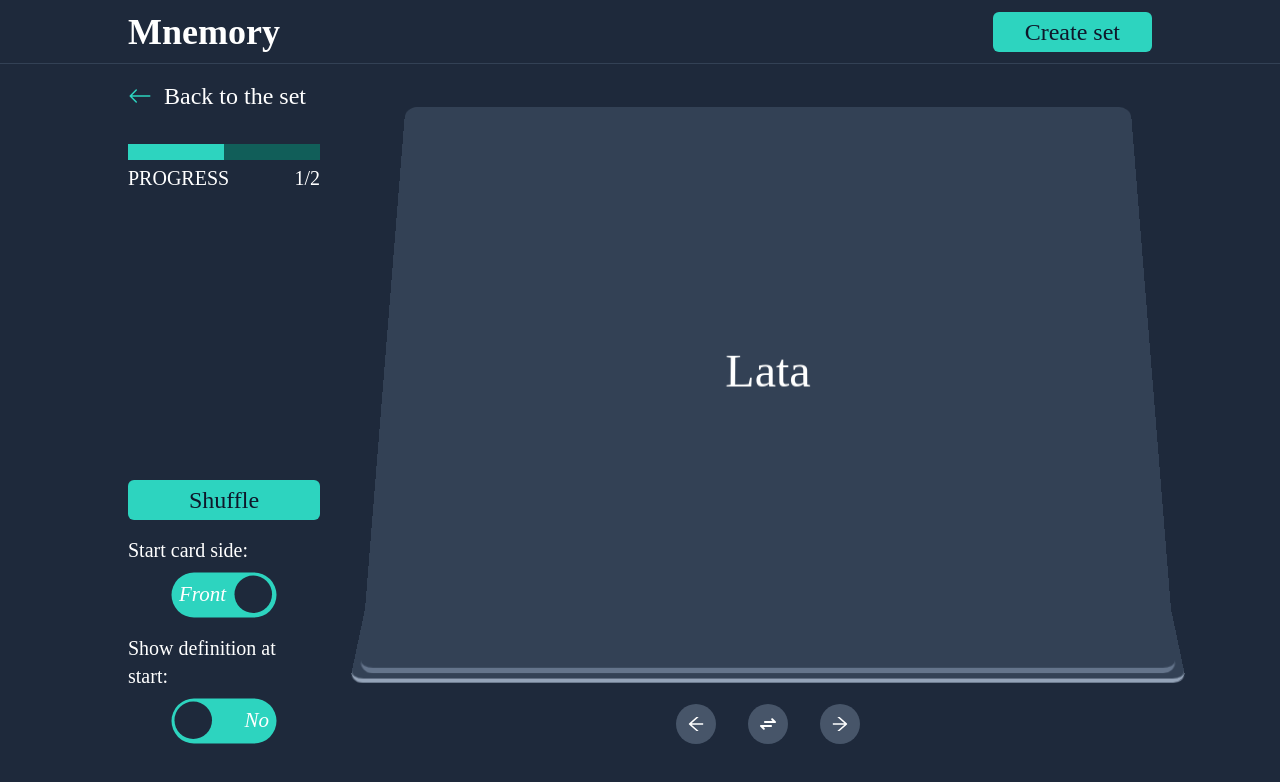
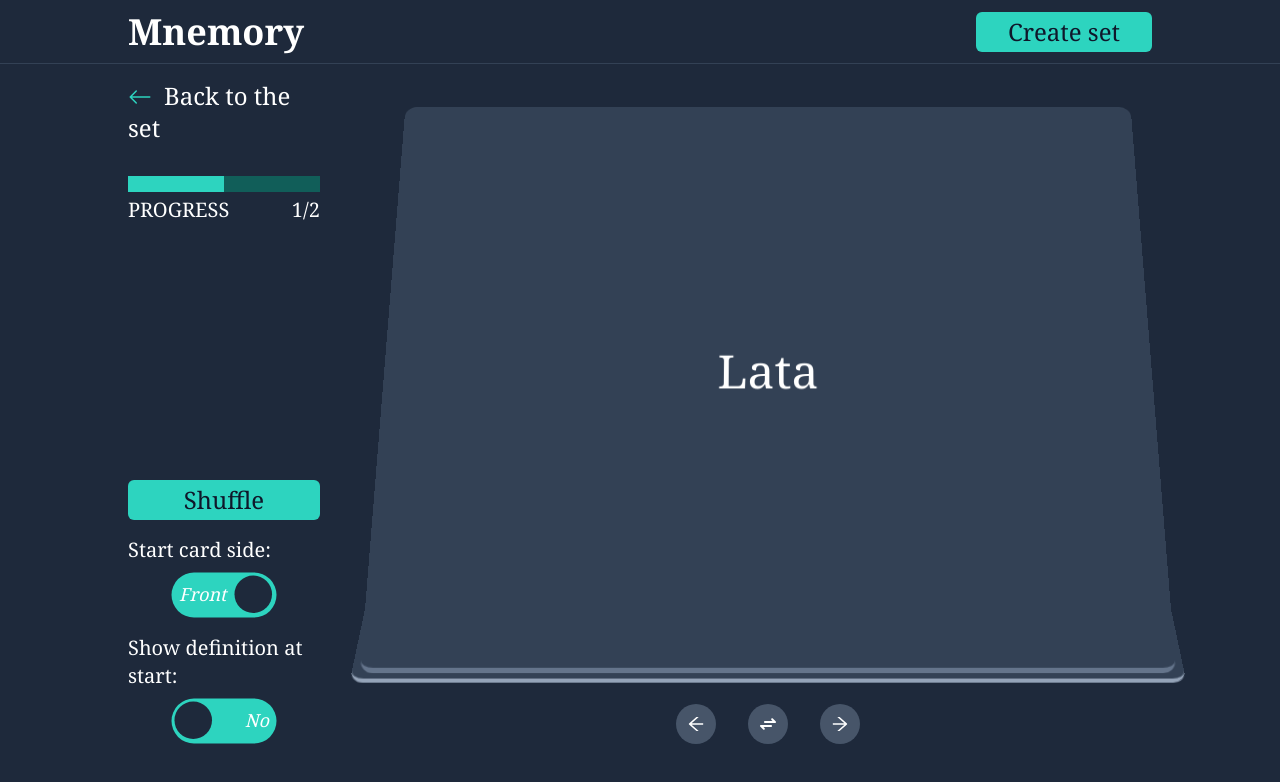
Before and after one commit to Shysh-Oleksandr/mnemory, a React (Create React App) app: page /set/1/learn/flashcards in a window 1280 px wide. Shown: the top 782 px of the page. Built offline with nearby package versions, Linux system fonts and the light colour scheme.

Commit message:
Added new font.

```diff
--- a/public/index.html
+++ b/public/index.html
@@ -11,12 +11,14 @@
     />
 
     <link rel="manifest" href="%PUBLIC_URL%/manifest.json" />
+    <link rel="preconnect" href="https://fonts.googleapis.com" />
+    <link rel="preconnect" href="https://fonts.gstatic.com" crossorigin />
+    <link href="https://fonts.googleapis.com/css2?family=Noto+Serif:wght@400;700&display=swap" rel="stylesheet">
 
     <title>Mnemory</title>
   </head>
   <body>
     <noscript>You need to enable JavaScript to run this app.</noscript>
     <div id="root"></div>
-
   </body>
 </html>
--- a/src/components/set/KeywordsList.tsx
+++ b/src/components/set/KeywordsList.tsx
@@ -9,7 +9,7 @@
 const KeywordsList = ({ term, isBigSize }: Props) => {
   return (
     <div
-      className={`flex flex-wrap items-end overflow-hidden ${
+      className={`flex flex-wrap items-end ${
         isBigSize ? "justify-center" : ""
       }`}
     >
--- a/src/index.css
+++ b/src/index.css
@@ -43,6 +43,7 @@
 
 body {
   @apply bg-slate-800 text-white overflow-x-hidden h-full;
+  font-family: "Noto Serif", serif;
 }
 #root {
   @apply h-full;
--- a/src/styles/flashcards.css
+++ b/src/styles/flashcards.css
@@ -79,7 +79,7 @@
 }
 
 .toggle-btn i {
-  @apply text-sm;
+  @apply text-xs;
 }
 
 .toggle-checkbox {
```
